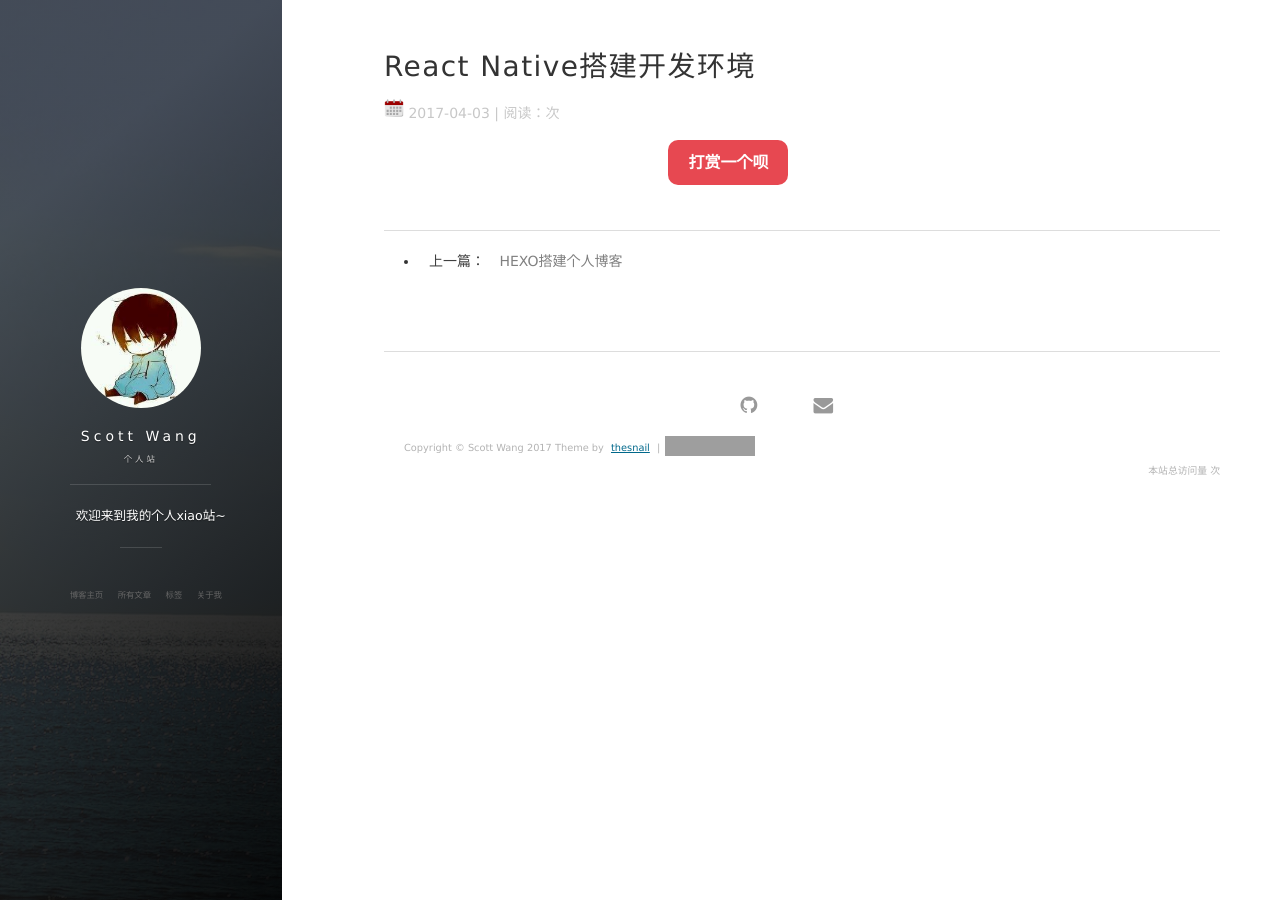
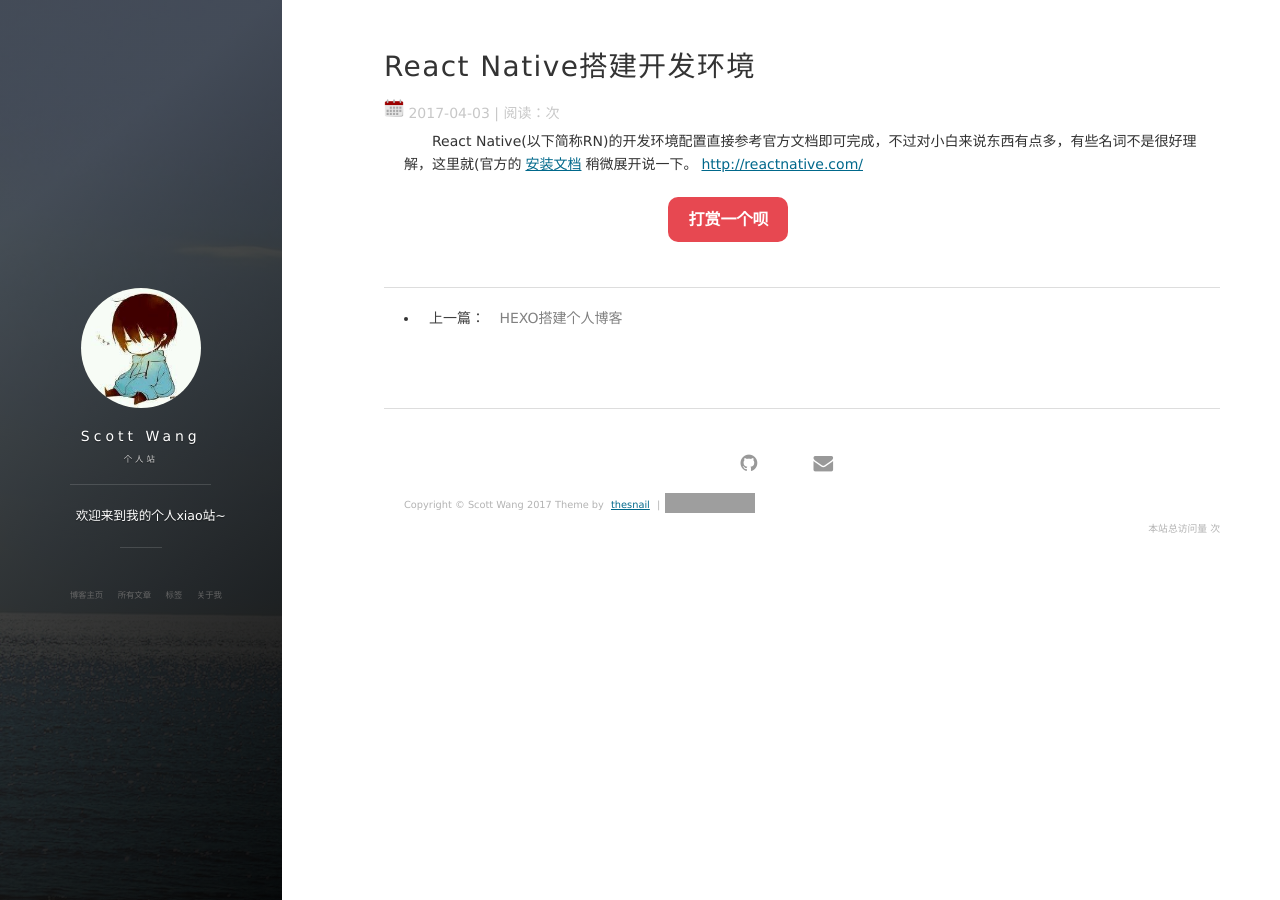
Before and after one commit to thesnail/thesnail.github.io, a Jekyll site: the page built from _posts/2017-04-03-React Native开发环境配置.md, in a window 1280 px wide. Built offline with Jekyll 4.4.1, drawn with Linux system fonts in a browser that asks for light colours; nearby versions of some CDN libraries; comment, search, counter and statistics services are not loaded; grey boxes are pictures that could not be loaded.

Commit message:
update 2
update 2

```diff
--- a/_posts/2017-04-03-React Native开发环境配置.md
+++ b/_posts/2017-04-03-React Native开发环境配置.md
@@ -5,3 +5,5 @@
 description: "React Native已经进化了很多版本，开发环境的配置也发生了一些改变，本文仅供参考，请按照官方指引配置，防止某些细节出入导致配置失败。官方英文版配置说明(转载[www.scott-cry.xin](www.scott-cry.xin)"
 tag: 博客 React Native
 ---
+
+　　React Native(以下简称RN)的开发环境配置直接参考官方文档即可完成，不过对小白来说东西有点多，有些名词不是很好理解，这里就(官方的[安装文档](http://facebook.github.io/react-native/)稍微展开说一下。[http://reactnative.com/](http://reactnative.com/)
```
